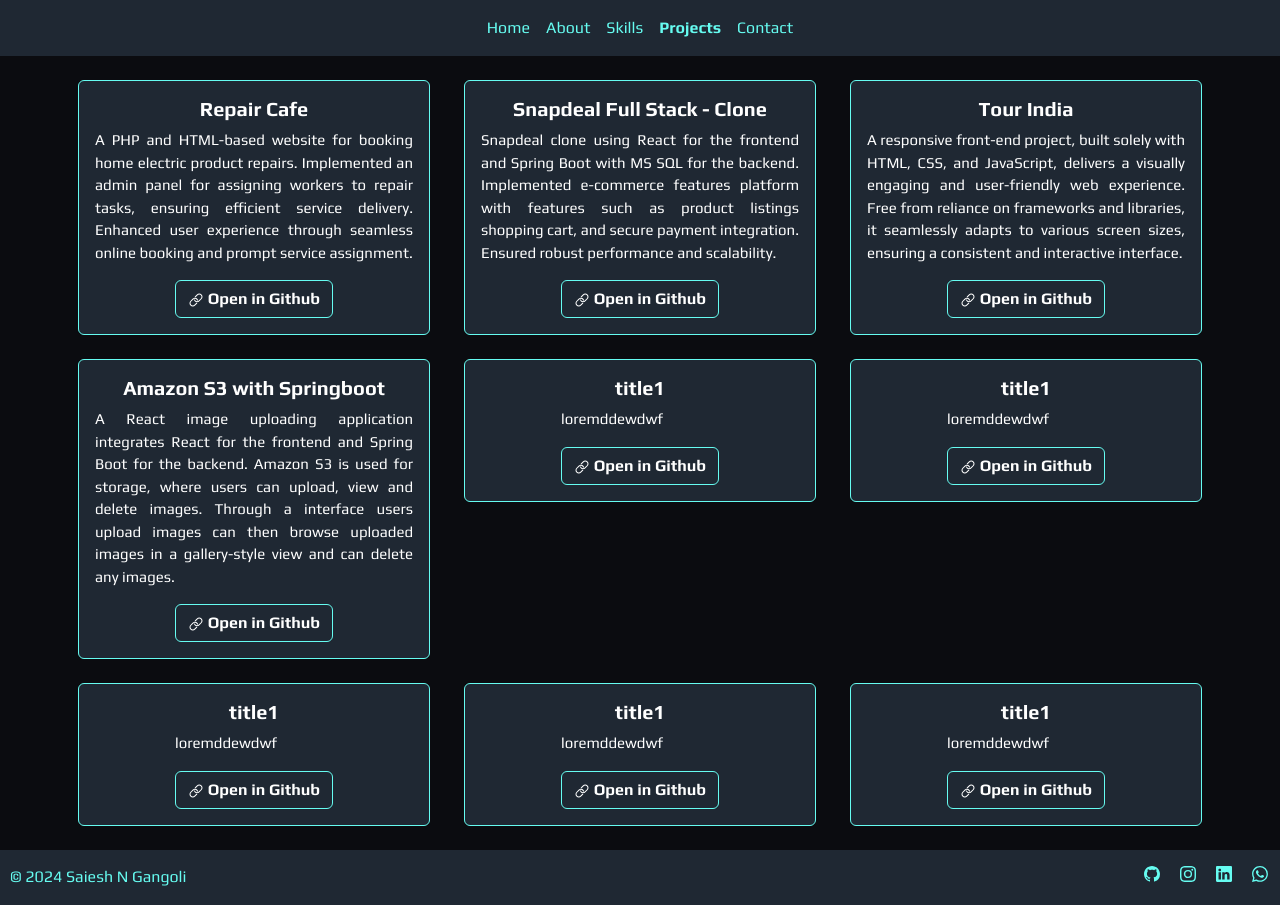
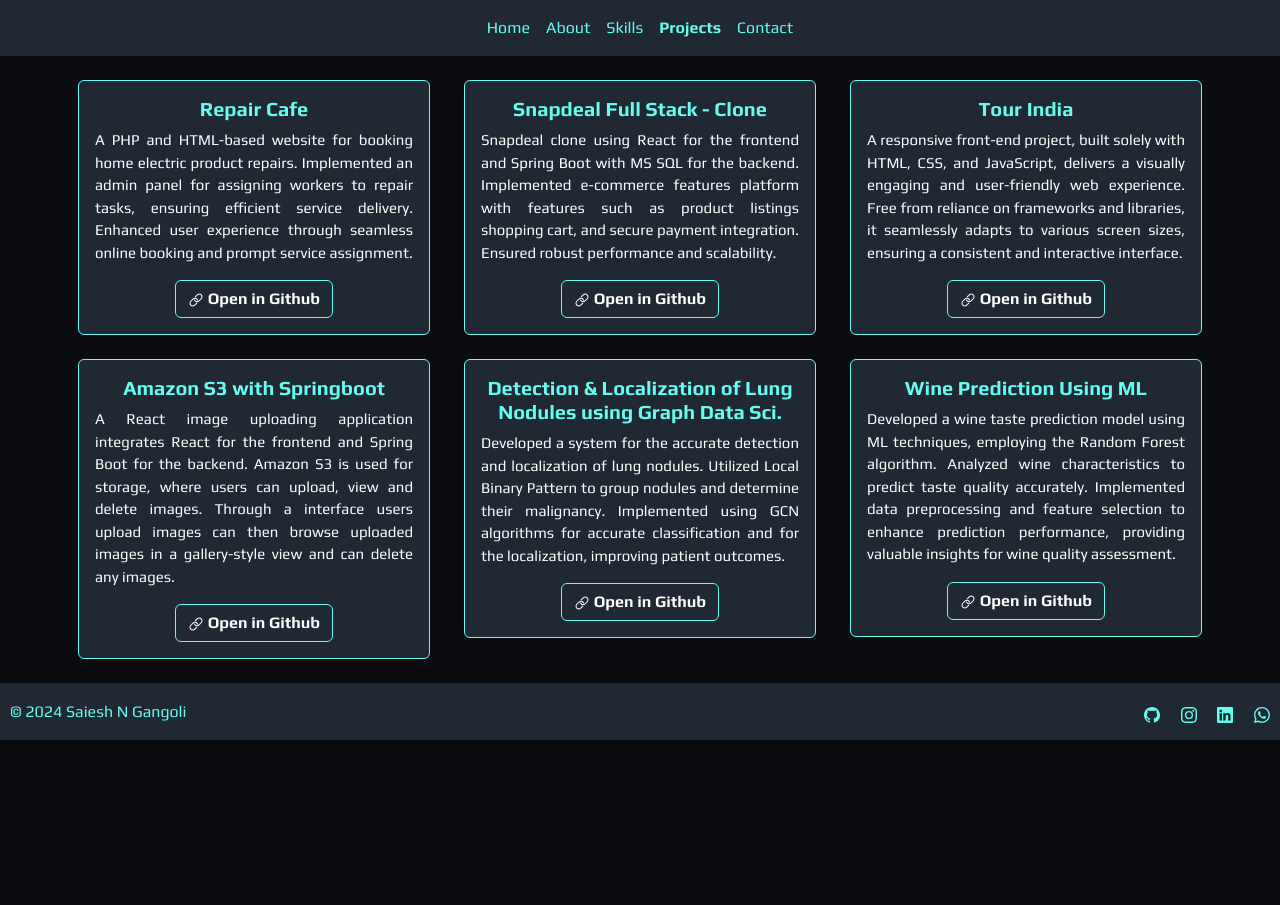
Before and after one commit to Saiesh-N-Gangoli/saiesh-portfolio, a React (Create React App) app: page /projects in a window 1280 px wide. After the commit the page ends 800 px from the top, so only its background shows below. Built offline with nearby package versions, Linux system fonts and the light colour scheme.

Commit message:
Project page finished and footer bug solved

```diff
--- a/package.json
+++ b/package.json
@@ -17,6 +17,7 @@
     "react-router-dom": "^6.23.1",
     "react-scripts": "5.0.1",
     "react-toastify": "^10.0.5",
+    "typed.js": "^2.1.0",
     "web-vitals": "^2.1.4"
   },
   "scripts": {
--- a/src/Footer-Design/Footer.css
+++ b/src/Footer-Design/Footer.css
@@ -10,16 +10,25 @@
     justify-content: space-between;
     background-color: #1F2833;
     color: #66FCF1 !important;
-    padding: 8px 10px;
-    height: 55px;
+    padding: 0px 10px;
+    height: 57px;
+    margin-bottom: 0 !important;
+    bottom: 0;
 }
 
 .right-side-of-footer{
     display: flex;
     justify-content: space-between;
     align-items: center;
-    height: 122%;
     width: 10%;
+}
+
+.right-side-of-footer p{
+    position: relative;
+    top: 2px;
+    padding: 0 !important;
+    margin: 0 !important;
+    margin-bottom: 2px;
 }
 
 .left-side-of-footer{
@@ -34,15 +43,9 @@
     }
 
     .right-side-of-footer{
-        width: 15%;
+        width: 30%;
+        margin: auto;
+        display: flex;
+        justify-content: space-around;
     }
 }
-
-.margin-content{
-    margin-left: 10px;
-    margin-right: 10px;
-}
-
-.margin-l{
-    margin-right: 10px;
-}
--- a/src/Footer-Design/Footer.js
+++ b/src/Footer-Design/Footer.js
@@ -3,16 +3,28 @@
 import './Footer.css'
 
 const Footer = () => {
+
+  const handleClick = (url) =>{
+    window.open(url, '_blank');
+  }
+
   return (
     <footer className='d-flex footer-comp play-regular'>
       <div className="left-side-of-footer">
         &copy; 2024 Saiesh N Gangoli
       </div>
       <div className="right-side-of-footer">
-      <p className='margin-l'><BsGithub/></p>
-      <p className='margin-content'><BsInstagram/></p>
-      <p className='margin-content'><BsLinkedin/></p>
-      <p className='margin-content'><BsWhatsapp/></p>
+      <p
+      onClick={()=>{handleClick('https://github.com/Saiesh-N-Gangoli')}}><BsGithub/></p>
+      <p
+      onClick={()=>{handleClick('https://www.instagram.com/saiesxx.777')}}
+      ><BsInstagram/></p>
+      <p
+      onClick={()=>{handleClick('https://www.linkedin.com/in/saiesh-n-gangoli-8858a5199')}}
+      ><BsLinkedin/></p>
+      <p
+      onClick={()=>{handleClick('https://wa.me/+918197215817')}}
+      ><BsWhatsapp/></p>
       </div>
     </footer>
   )
--- /dev/null
+++ b/src/HomePage/HomePage.css
@@ -0,0 +1,17 @@
+.main-home-container{
+    display: flex;
+    justify-content: space-around;
+    margin-top: 100px;
+}
+
+.left-home-container{
+    background-color: aqua;
+    justify-content: center;
+    align-items: center;
+    width: 30%;
+}
+
+.right-home-container{
+    background-color: aquamarine;
+    width: 30%;
+}
--- a/src/HomePage/HomePage.js
+++ b/src/HomePage/HomePage.js
@@ -1,8 +1,35 @@
 import React from 'react'
+import './HomePage.css'
+import { Container } from 'react-bootstrap'
+import Typed from 'typed.js';
 
 const HomePage = () => {
+
+  const el = React.useRef(null);
+
+  React.useEffect(() => {
+    const typed = new Typed(el.current, {
+      strings: ['<i>First</i> sentence.', '&amp; a second sentence.'],
+      typeSpeed: 50,
+    });
+
+    return () => {
+      typed.destroy();
+    };
+  }, []);
+
+
   return (
     <React.Fragment>
+      <Container className='main-home-container'>
+      <div className="right-home-container">
+        <p>Left container</p>
+        <span ref={el}></span>
+      </div>
+      <div className="left-home-container">
+      <p>Right container</p>
+      </div>
+      </Container>
     </React.Fragment>
   )
 }
--- a/src/Projects/Project.css
+++ b/src/Projects/Project.css
@@ -37,3 +37,7 @@
     color: #1F2833 !important;
     font-weight: bold;
 }
+
+.title-project{
+    color: #66FCF1 !important;
+}
--- a/src/Projects/Project.js
+++ b/src/Projects/Project.js
@@ -2,32 +2,25 @@
 import ProjectCardTemplate from "./ProjectCardTemplate";
 import "./Project.css";
 import Footer from "../Footer-Design/Footer";
+import { Content1, Content2, Content3, Content4, Content5, Content6, URL1, URL2, URL3, URL4, URL5, URL6 } from "./ProjectConstants";
 
 const Project = () => {
   return (
     <React.Fragment>
     <div className="project-container mt-4">
-      <ProjectCardTemplate
-        title={"Repair Cafe"}
-        content={
-          "A PHP and HTML-based website for booking home electric product repairs. Implemented an admin panel for assigning workers to repair tasks, ensuring efficient service delivery. Enhanced user experience through seamless online booking and prompt service assignment."
-        }
-      />
+      <ProjectCardTemplate title={"Repair Cafe"}content={Content1} url={URL1}/>
 
-      <ProjectCardTemplate title={"Snapdeal Full Stack - Clone"}
-      content={"Snapdeal clone using React for the frontend and Spring Boot with MS SQL for the backend. Implemented e-commerce features platform with features such as product listings shopping cart, and secure payment integration. Ensured robust performance and scalability."} />
+      <ProjectCardTemplate title={"Snapdeal Full Stack - Clone"} content={Content2} url={URL2} />
 
-      <ProjectCardTemplate title={"Tour India"}
-      content={"A responsive front-end project, built solely with HTML, CSS, and JavaScript, delivers a visually engaging and user-friendly web experience. Free from reliance on frameworks and libraries, it seamlessly adapts to various screen sizes, ensuring a consistent and interactive interface."} />
+      <ProjectCardTemplate title={"Tour India"} content={Content3} url={URL3}/>
 
-      <ProjectCardTemplate title={"Amazon S3 with Springboot"}
-      content={"A React image uploading application integrates React for the frontend and Spring Boot for the backend. Amazon S3 is used for storage, where users can upload, view and delete images. Through a interface users upload images can then browse uploaded images in a gallery-style view and can delete any images."} />
+      <ProjectCardTemplate title={"Amazon S3 with Springboot"} content={Content4}  url={URL4}/>
 
-      <ProjectCardTemplate title={"title1"} content={"loremddewdwf"} />
-      <ProjectCardTemplate title={"title1"} content={"loremddewdwf"} />
-      <ProjectCardTemplate title={"title1"} content={"loremddewdwf"} />
-      <ProjectCardTemplate title={"title1"} content={"loremddewdwf"} />
-      <ProjectCardTemplate title={"title1"} content={"loremddewdwf"} />
+      <ProjectCardTemplate title={"Detection & Localization of Lung Nodules using Graph Data Sci."}
+      content={Content5} url={URL5}/>
+      <ProjectCardTemplate title={"Wine Prediction Using ML"}
+      content={Content6}
+      url={URL6}/>
     </div>
     <Footer/>
     </React.Fragment>
--- a/src/Projects/ProjectCardTemplate.js
+++ b/src/Projects/ProjectCardTemplate.js
@@ -3,15 +3,20 @@
 import './Project.css'
 import { IoIosLink } from "react-icons/io";
 
-const ProjectCardTemplate = ({title, content}) => {
+const ProjectCardTemplate = ({title, content, url}) => {
+
+
+    const handleButtonClick = () => {
+        window.open(url, '_blank');
+      }
   return (
     <div>
       <Card style={{ width: '22rem' }} className='project-card mb-4 play-regular'>
       <Card.Body>
-        <Card.Title className='fw-bold text-center'>{title}</Card.Title>
+        <Card.Title className='fw-bold text-center title-project'>{title}</Card.Title>
         <Card.Text className='content'>{content}</Card.Text>
         <div className='project-container'>
-        <Button className='project-button'><IoIosLink/> Open in Github</Button>
+        <Button className='project-button' onClick={handleButtonClick}><IoIosLink/> Open in Github</Button>
         </div>
       </Card.Body>
     </Card>
--- /dev/null
+++ b/src/Projects/ProjectConstants.js
@@ -0,0 +1,18 @@
+export const Content1 =  "A PHP and HTML-based website for booking home electric product repairs. Implemented an admin panel for assigning workers to repair tasks, ensuring efficient service delivery. Enhanced user experience through seamless online booking and prompt service assignment."
+export const URL1 = 'https://github.com/Saiesh-N-Gangoli/repairCafe'
+
+
+export const Content2 = "Snapdeal clone using React for the frontend and Spring Boot with MS SQL for the backend. Implemented e-commerce features platform with features such as product listings shopping cart, and secure payment integration. Ensured robust performance and scalability."
+export const URL2 = 'https://github.com/Saiesh-N-Gangoli/Snapdeal-full-stack'
+
+export const Content3 = "A responsive front-end project, built solely with HTML, CSS, and JavaScript, delivers a visually engaging and user-friendly web experience. Free from reliance on frameworks and libraries, it seamlessly adapts to various screen sizes, ensuring a consistent and interactive interface."
+export const URL3 = 'https://github.com/Saiesh-N-Gangoli/tourIndia.com'
+
+export const Content4 = "A React image uploading application integrates React for the frontend and Spring Boot for the backend. Amazon S3 is used for storage, where users can upload, view and delete images. Through a interface users upload images can then browse uploaded images in a gallery-style view and can delete any images."
+export const URL4 = 'https://github.com/Saiesh-N-Gangoli/Amazon-S3-Project-Using-SpringBoot'
+
+export const Content5 = "Developed a system for the accurate detection and localization of lung nodules. Utilized Local Binary Pattern to group nodules and determine their malignancy. Implemented using GCN algorithms for accurate classification and for the localization, improving patient outcomes."
+export const URL5 = 'https://github.com/Saiesh-N-Gangoli/detection-and-localization-of-lung-nodules-using-Graph-Data-Science'
+
+export const Content6 = "Developed a wine taste prediction model using ML techniques, employing the Random Forest algorithm. Analyzed wine characteristics to predict taste quality accurately. Implemented data preprocessing and feature selection to enhance prediction performance, providing valuable insights for wine quality assessment."
+export const URL6 = 'https://github.com/Saiesh-N-Gangoli/Wine-Prediction-Using-Machine-Learning'
--- a/src/index.css
+++ b/src/index.css
@@ -7,7 +7,6 @@
 }
 
 body {
-  margin: 0;
   font-family: 'Segoe UI', 'Roboto', 'Oxygen',
     'Ubuntu', 'Cantarell', 'Fira Sans', 'Droid Sans', 'Helvetica Neue',
     sans-serif;
```
Also changed, not shown: src/NavigationBar/NavigationBar.js (line endings or trailing spaces), 1 other file (tests, documents, lock files or other folders).
